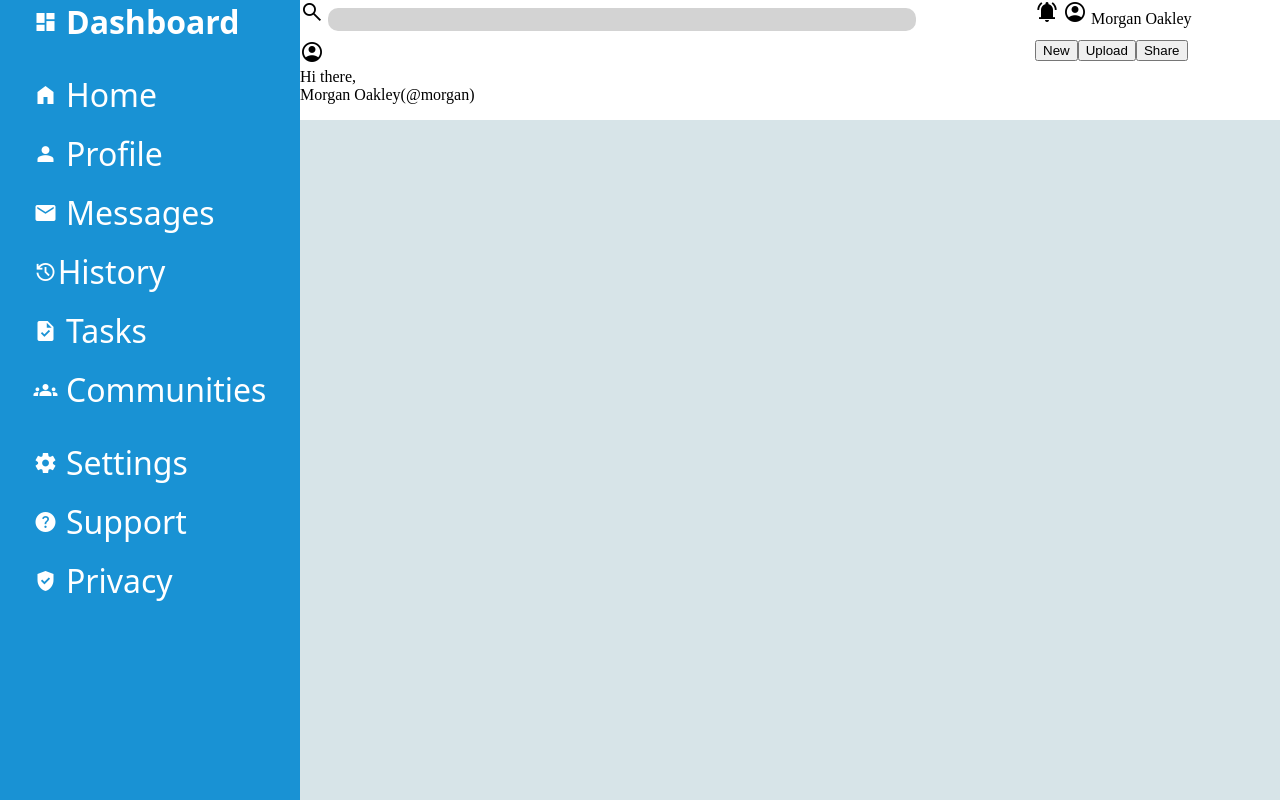
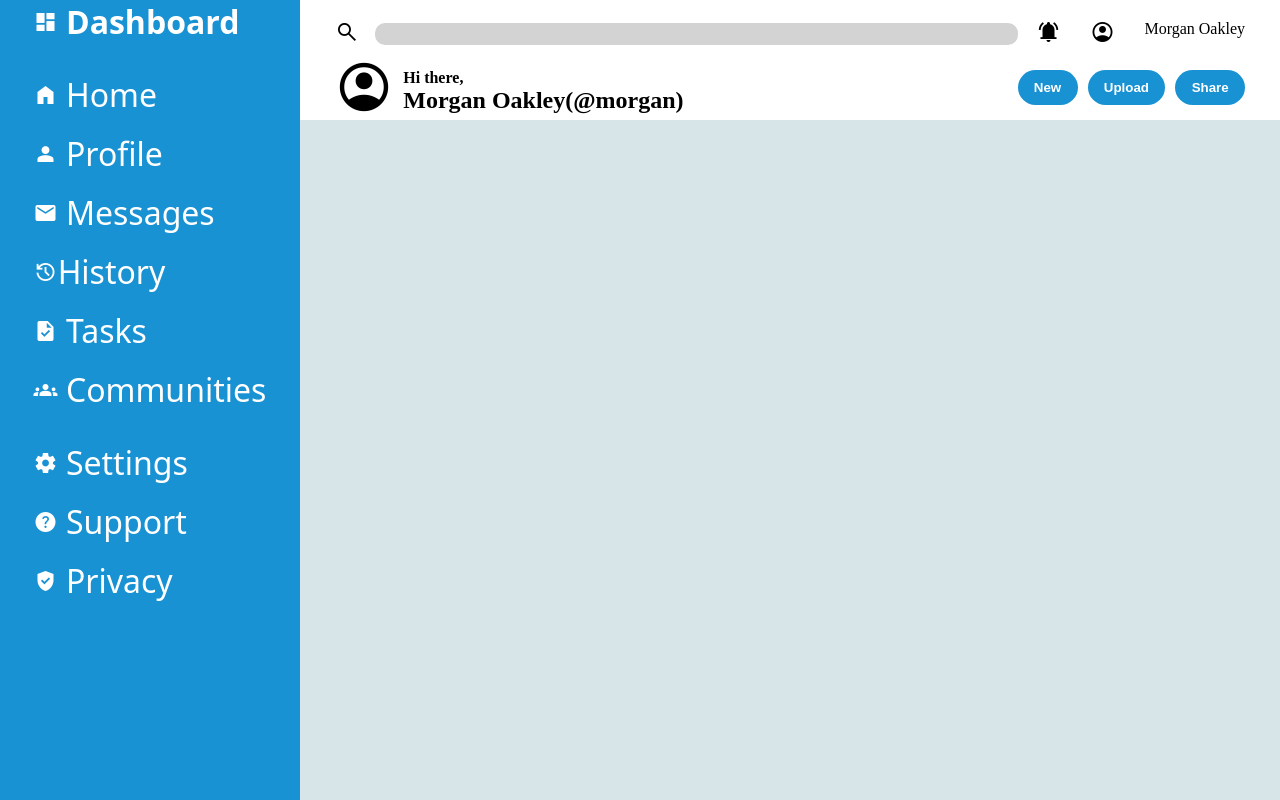
Before and after one commit to LGDKS/admin-dashboard, a plain HTML site: page index.html in a window 1280 px wide. Drawn offline with nearby package versions, Linux system fonts and the light colour scheme.

Commit message:
add header

```diff
--- a/index.html
+++ b/index.html
@@ -55,23 +55,26 @@
       </div>
 
       <div class="header">
-        <div class="1">
+        <div class="search-bar">
           <label for="search"
             ><span class="material-symbols-outlined"> search </span></label
           >
           <input type="search" name="search" id="search" />
         </div>
-        <div class="2">
+
+        <div class="login">
           <span class="material-symbols-outlined"> notifications_active </span>
           <span class="material-symbols-outlined"> account_circle </span>
           <span>Morgan Oakley</span>
         </div>
-        <div class="3">
-          <span class="material-symbols-outlined"> account_circle </span>
-          <p>Hi there,</p>
-          <p>Morgan Oakley(@morgan)</p>
+
+        <div class="greeting-profile">
+          <span class="material-symbols-outlined img"> account_circle </span>
+          <h4 class="hi">Hi there,</h4>
+          <h2 class="user">Morgan Oakley(@morgan)</h2>
         </div>
-        <div class="4">
+
+        <div class="buttons">
           <button>New</button><button>Upload</button><button>Share</button>
         </div>
       </div>
--- a/styles.css
+++ b/styles.css
@@ -71,21 +71,37 @@
   grid-auto-flow: column;
   gap: 5px;
 }
-
+/************************************HEADER************************************/
 .header {
+  padding: 20px 35px;
   grid-area: header;
   display: grid;
   grid-template: 1fr 2fr / 3fr 1fr;
+  grid-template-areas:
+    'search   login'
+    'greeting buttons';
+  grid-row-gap: 10px;
 }
 
-/*TODO border none when active*/
+.search-bar {
+  grid-area: search;
+  display: grid;
+  grid-template-columns: 1fr 16fr;
+  place-content: center;
+  justify-items: start;
+  align-items: center;
+}
+
+.search-bar > label {
+  justify-self: start;
+}
 input {
-  appearance: none;
+  outline: none;
   border: none;
   border-radius: 10px;
   background-color: lightgray;
   height: 1.4rem;
-  width: 80%;
+  width: 100%;
 }
 
 input:active,
@@ -94,6 +110,50 @@ input:focus-within {
   border: none;
 }
 
+.login {
+  grid-area: login;
+  display: grid;
+  grid-auto-flow: column;
+  justify-content: end;
+  gap: 30px;
+}
+
+.greeting-profile {
+  grid-area: greeting;
+  display: grid;
+  grid-template: 1fr 1fr / 10% auto;
+  grid-template-areas:
+    'img hi'
+    'img user';
+  justify-content: start;
+  align-items: end;
+}
+
+.greeting-profile .img {
+  grid-area: img;
+  font-size: 58px;
+}
+
+.greeting-profile h2 {
+  align-self: start;
+}
+.buttons {
+  grid-area: buttons;
+  display: grid;
+  grid-auto-flow: column;
+  align-content: center;
+  gap: 10px;
+}
+
+button {
+  padding: 10px 15px;
+  border: none;
+  border-radius: 1.5rem;
+  background-color: #1992d4;
+  color: #fff;
+  font-weight: 600;
+}
+/*********************************MAIN-CONTENT*********************************/
 .main-content {
   grid-area: main;
   background-color: #d7e4e8;
```
